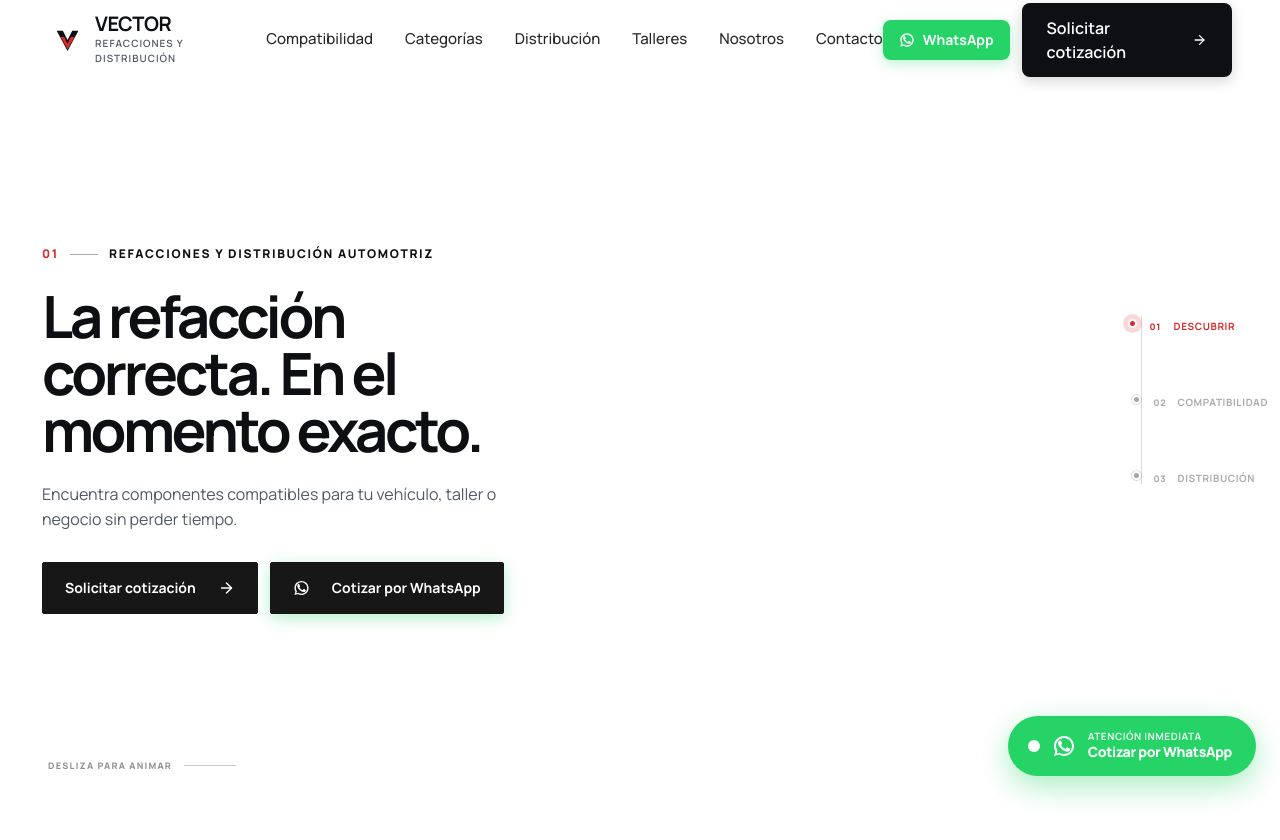
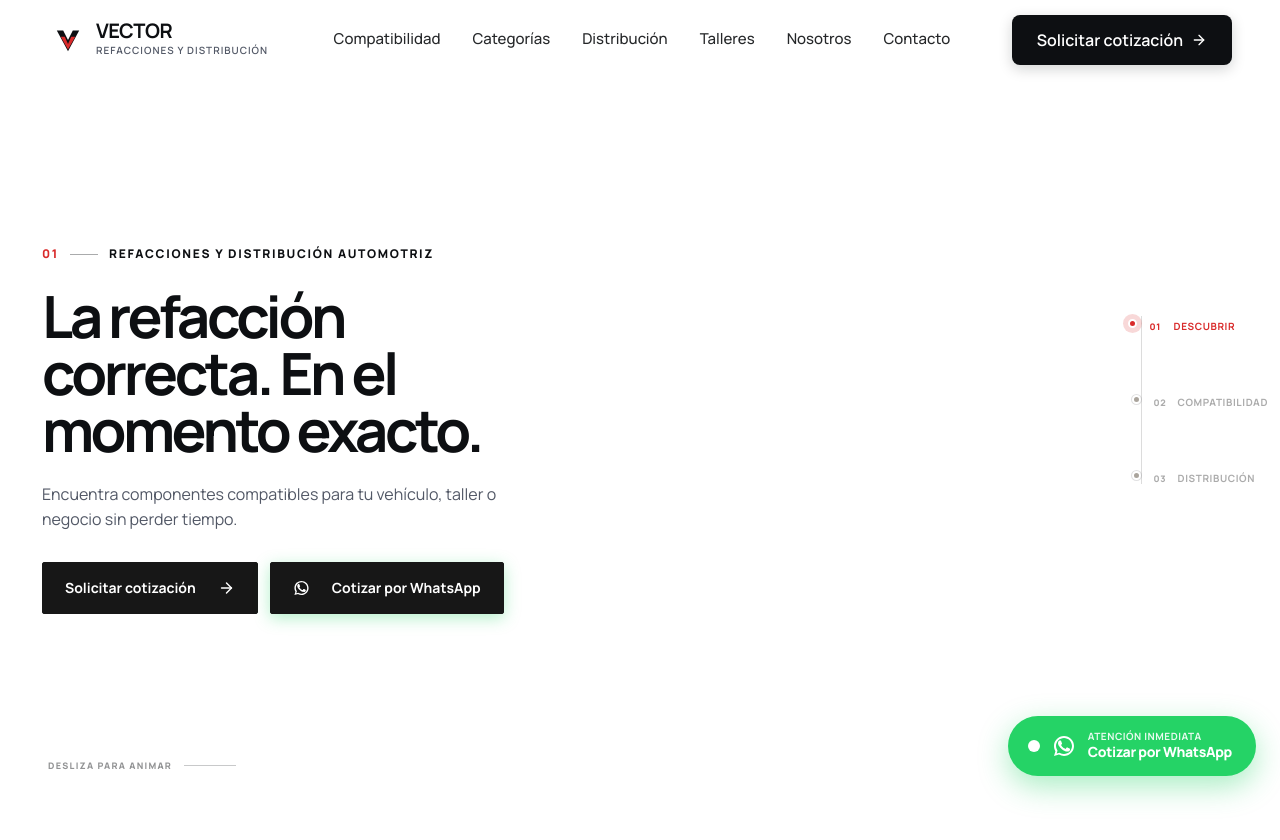
Before and after one commit to leoncenteno2009-sudo/vector-refacciones, a Next.js app: page / in a window 1280 px wide. Shown: the top 840 px of the page. Built offline with nearby package versions, Linux system fonts and the light colour scheme.

Commit message:
fix: remove whatsapp button from top header navbar as requested

```diff
--- a/components/layout/Header.tsx
+++ b/components/layout/Header.tsx
@@ -4,7 +4,6 @@ import React, { useState, useEffect } from 'react'
 import { siteConfig } from '@/config/site.config'
 import { Button } from '@/components/ui/Button'
 import { Menu, X, ArrowRight } from 'lucide-react'
-import { WhatsAppIcon } from '@/components/ui/WhatsAppIcon'
 
 export const Header: React.FC = () => {
   const [mobileMenuOpen, setMobileMenuOpen] = useState(false)
@@ -93,21 +92,7 @@ export const Header: React.FC = () => {
         </nav>
 
         {/* Right CTA */}
-        <div className="hidden sm:flex items-center gap-3">
-          {siteConfig.contact.whatsapp && (
-            <a
-              href={`${siteConfig.contact.whatsapp}?text=${encodeURIComponent(
-                'Hola VECTOR, me gustaría consultar la disponibilidad y cotizar una refacción automotriz.'
-              )}`}
-              target="_blank"
-              rel="noopener noreferrer"
-              className="inline-flex items-center gap-2 px-4 py-2.5 rounded-lg bg-[#25D366] hover:bg-[#20bd5a] text-white font-bold text-sm shadow-[0_4px_14px_rgba(37,211,102,0.3)] hover:shadow-[0_6px_20px_rgba(37,211,102,0.45)] hover:-translate-y-0.5 transition-all duration-300"
-            >
-              <WhatsAppIcon className="w-4 h-4 text-white shrink-0" />
-              <span>WhatsApp</span>
-            </a>
-          )}
-
+        <div className="hidden lg:flex items-center gap-4">
           <Button href={siteConfig.mainCTA.href} variant="primary">
             {siteConfig.mainCTA.label}
             <ArrowRight className="w-4 h-4 ml-2 transition-transform duration-300 group-hover:translate-x-1" />
@@ -149,20 +134,6 @@ export const Header: React.FC = () => {
             ))}
           </nav>
           <div className="mt-8 pt-6 border-t border-carbon/10 flex flex-col gap-4">
-            {siteConfig.contact.whatsapp && (
-              <a
-                href={`${siteConfig.contact.whatsapp}?text=${encodeURIComponent(
-                  'Hola VECTOR, me gustaría consultar la disponibilidad y cotizar una refacción automotriz.'
-                )}`}
-                target="_blank"
-                rel="noopener noreferrer"
-                onClick={() => setMobileMenuOpen(false)}
-                className="w-full inline-flex items-center justify-center gap-2 py-3 rounded-lg bg-[#25D366] text-white font-bold text-base shadow-md"
-              >
-                <WhatsAppIcon className="w-5 h-5 text-white" />
-                <span>Contactar por WhatsApp</span>
-              </a>
-            )}
             <Button
               href={siteConfig.mainCTA.href}
               variant="vectorRed"
```
